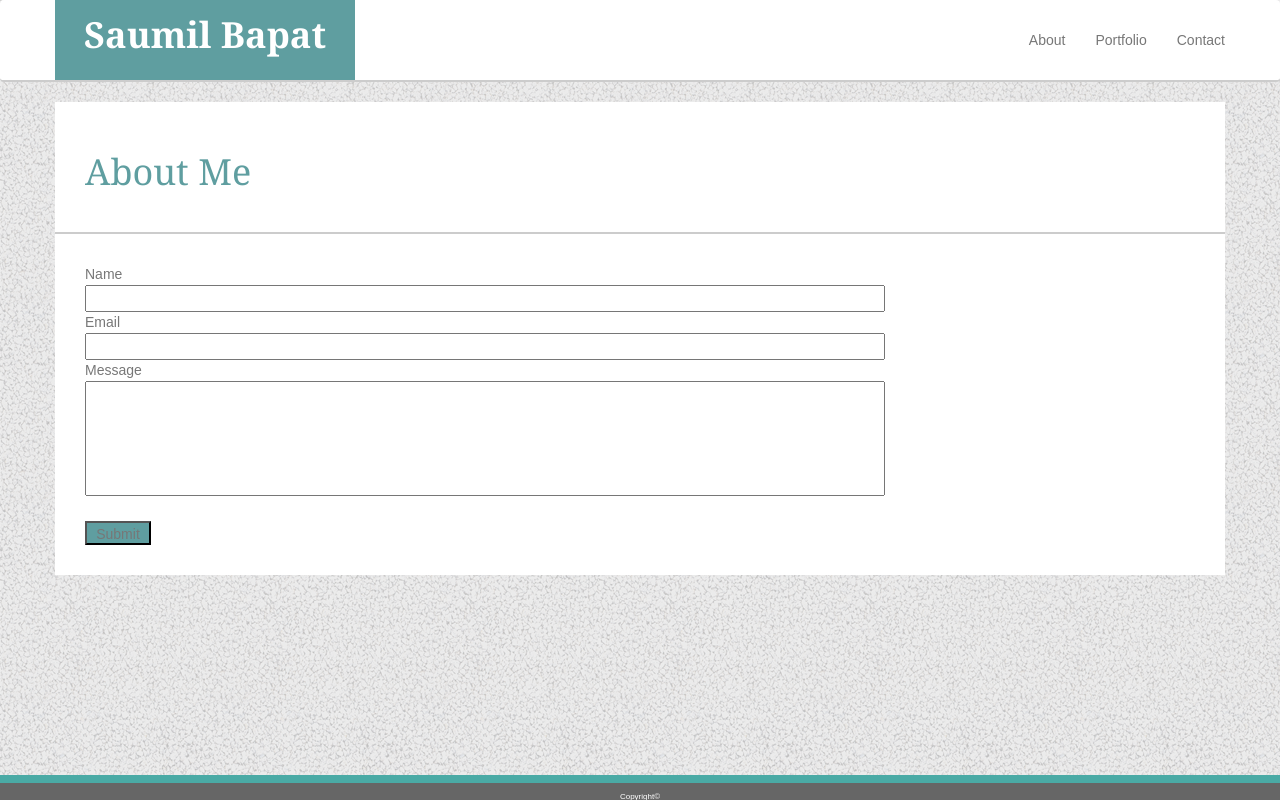
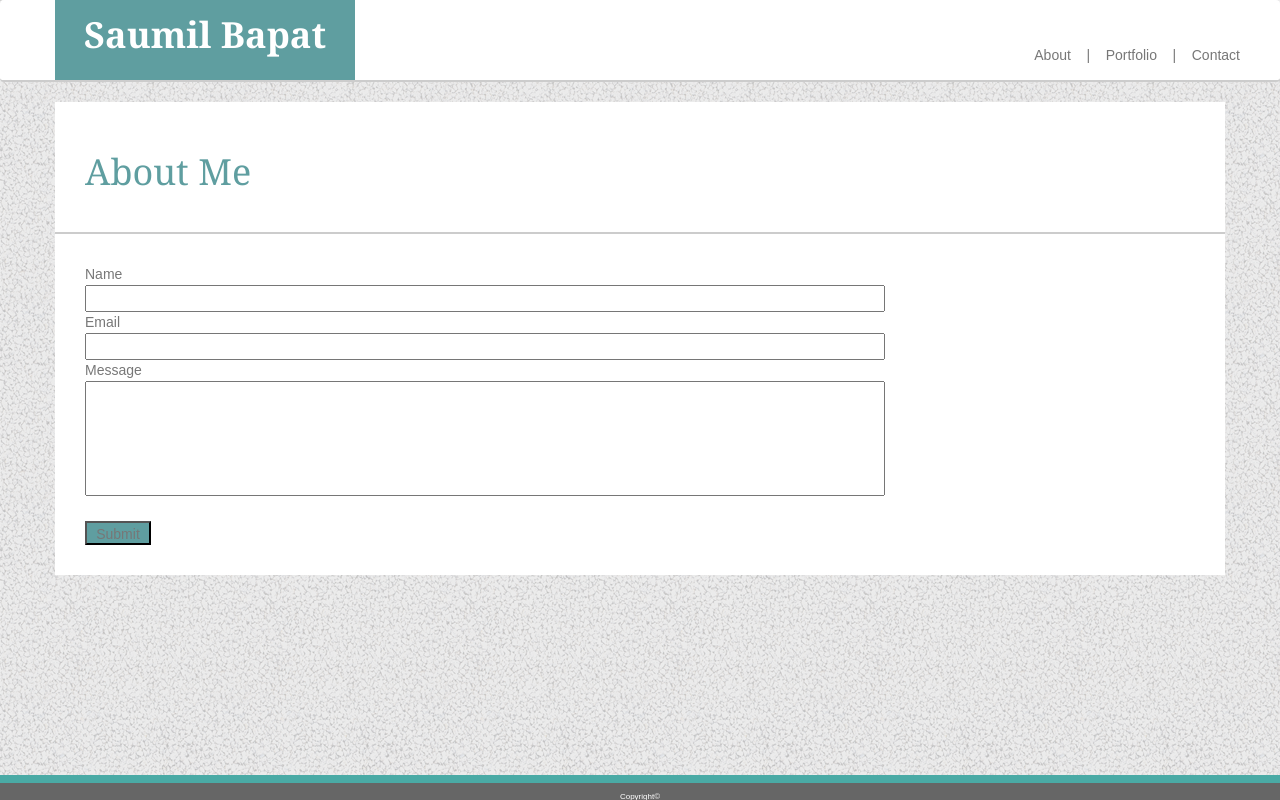
Before and after one commit to SaumilBapat/Bootstrap-Portfolio, a plain HTML site: page contact.html in a window 1280 px wide. Drawn offline with nearby package versions, Linux system fonts and the light colour scheme.

Commit message:
Updated links

```diff
--- a/contact.html
+++ b/contact.html
@@ -27,9 +27,15 @@
           </div>
           <div>
             <ul class="nav navbar-nav navbar-right RightHeader">
-              <li><a href="./index.html">About</a></li>
-              <li><a href="./portfolio.html">Portfolio</a></li>
-              <li><a href="./contact.html">Contact</a></li>
+              <li>
+                <div>
+                <a href="./index.html">About</a>
+                &nbsp;&nbsp;&nbsp;|&nbsp;&nbsp;&nbsp;
+                <a href="./portfolio.html">Portfolio</a>
+                &nbsp;&nbsp;&nbsp;|&nbsp;&nbsp;&nbsp;
+                <a href="./contact.html">Contact</a>
+              </div>
+              </li>
             </ul>
           </div>
         </div>
```
Also changed, not shown: index.html (+9 -3 lines), portfolio.html (+9 -3 lines).
